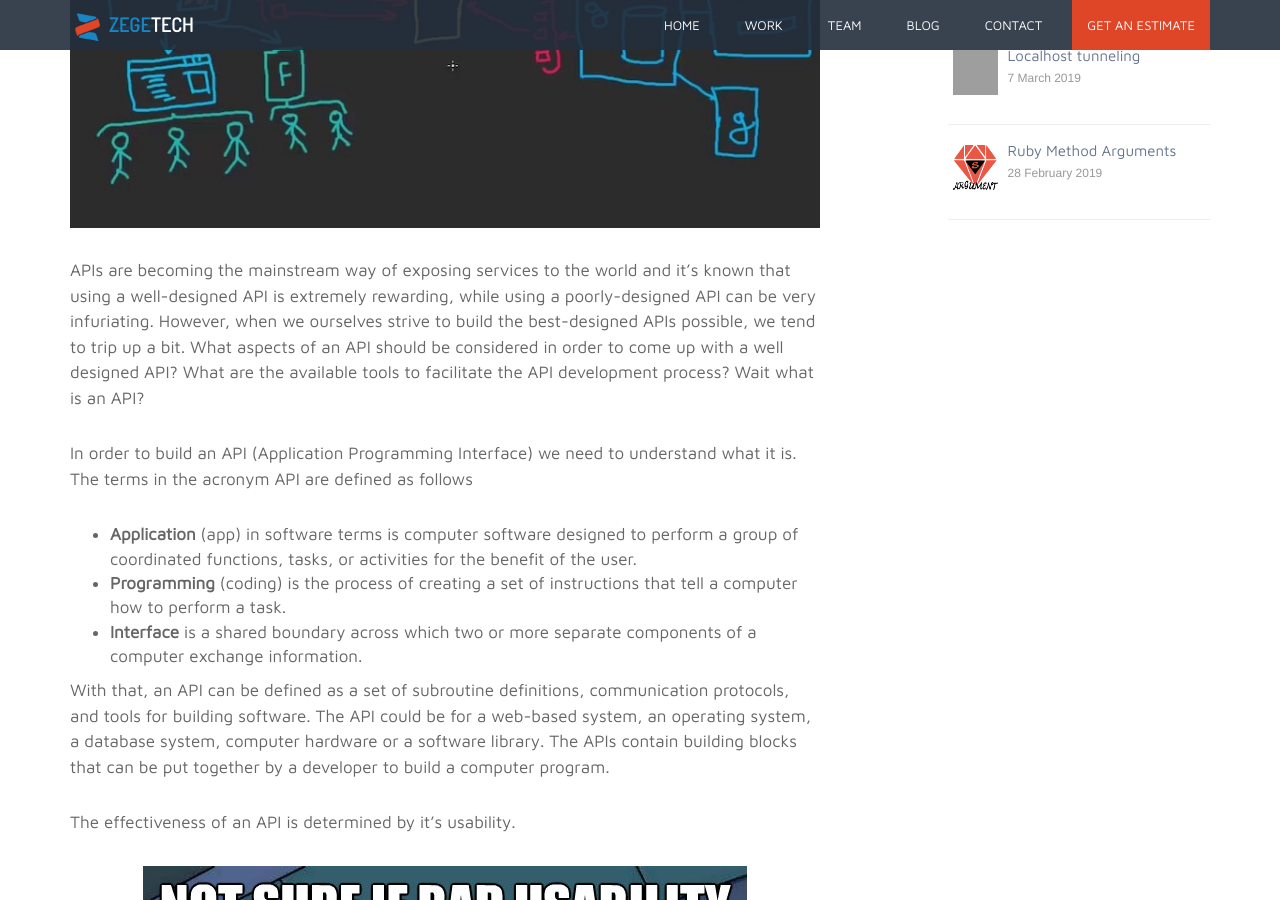
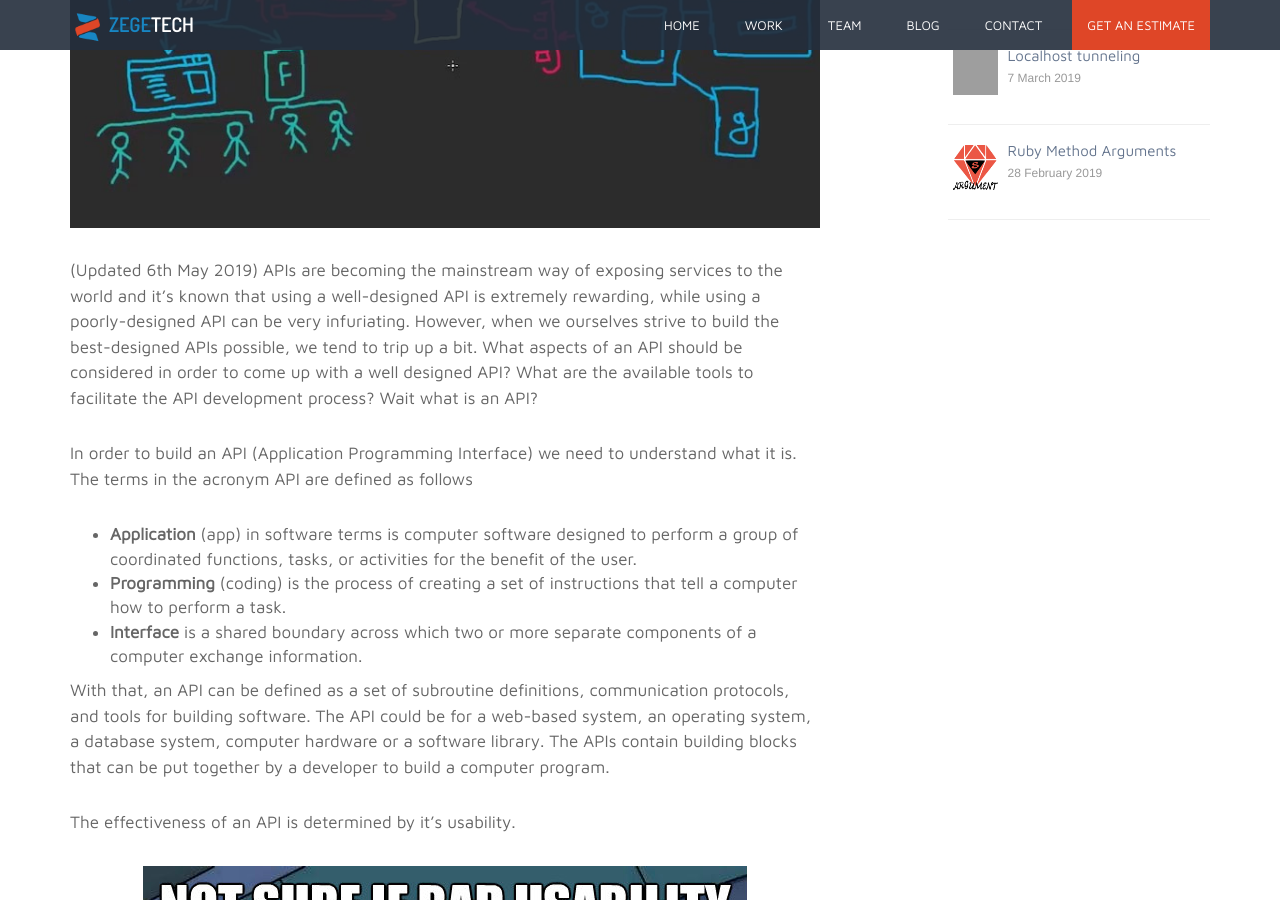
Before and after one commit to zegetech/zegetech.github.io, a Jekyll site: the page built from _posts/2018-12-08-api-dive.md, in a window 1280 px wide and 900 px high, scrolled down 476 px. Built offline with Jekyll 4.4.1, drawn with Linux system fonts in a browser that asks for light colours; comment, search, counter and statistics services are not loaded; grey boxes are pictures that could not be loaded.

Commit message:
Update Post API deep dive

```diff
--- a/_posts/2018-12-08-api-dive.md
+++ b/_posts/2018-12-08-api-dive.md
@@ -4,7 +4,7 @@ title: Deep Dive into building APIs
 categories: developer, api
 author: Melvin Atieno
 blog-image: APIs/api.jpg
-intro: APIs are becoming the mainstream way of exposing services to the world and it's known that using a well-designed API is extremely rewarding, while using a poorly-designed API can be very infuriating. However, when we ourselves strive to build the best-designed APIs possible, we tend to trip up a bit. What aspects of an API should be considered in order to come up with a well designed API? What are the available tools to facilitate the API development process? Wait what is an API?
+intro: (Updated 6th May 2019) APIs are becoming the mainstream way of exposing services to the world and it's known that using a well-designed API is extremely rewarding, while using a poorly-designed API can be very infuriating. However, when we ourselves strive to build the best-designed APIs possible, we tend to trip up a bit. What aspects of an API should be considered in order to come up with a well designed API? What are the available tools to facilitate the API development process? Wait what is an API?
 ---
 
 {:.post-figure}
```
